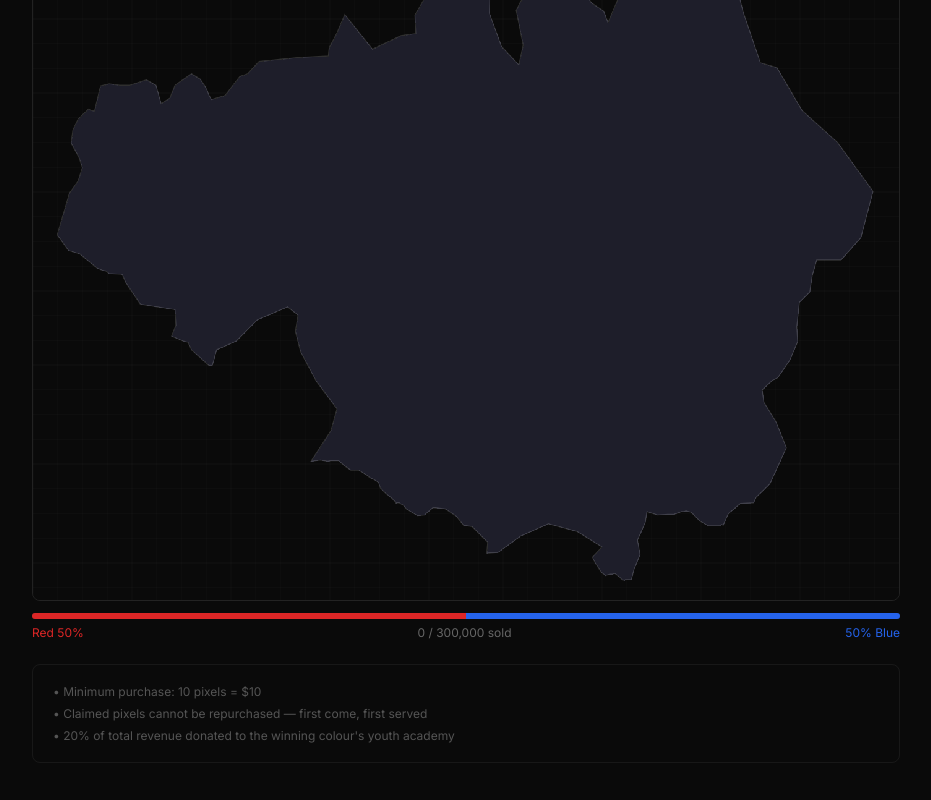
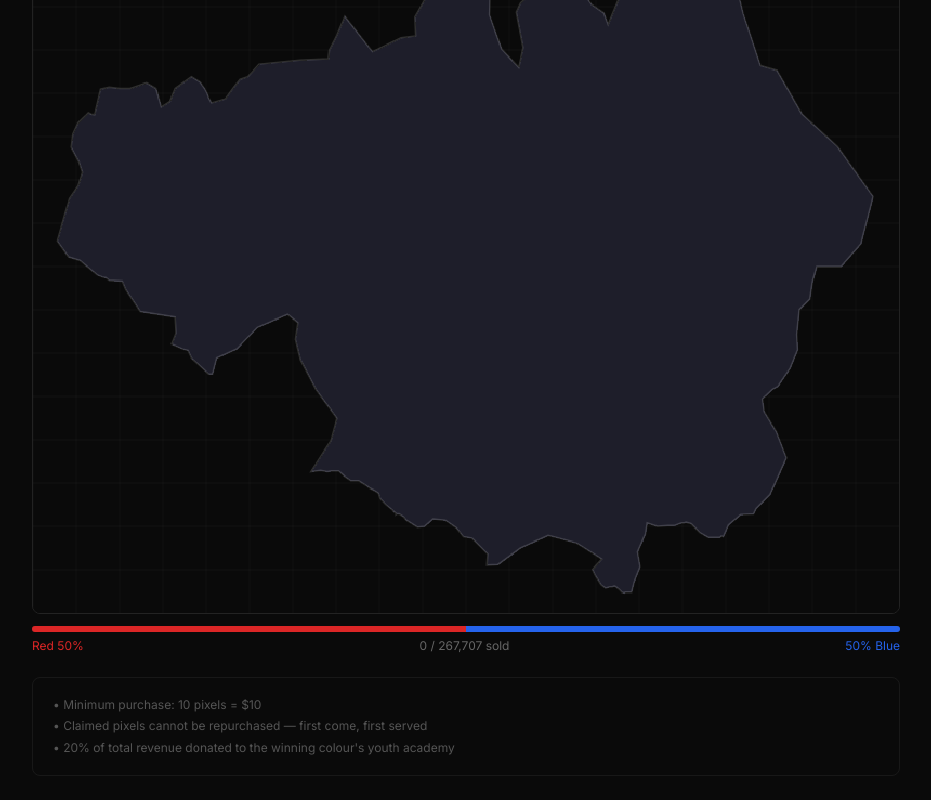
Before and after one commit to enkorteam-coder/pixel-derby, a Next.js app: page /derby/manchester in a window 1280 px wide. Shown: the part 424-1224 px from the top of the page, without its empty margins (174-1105 px from the left). Built offline with nearby package versions, Linux system fonts and the light colour scheme; no server answers; the database is empty.

Commit message:
switch to paypal live

```diff
--- a/app/api/capture-payment/route.ts
+++ b/app/api/capture-payment/route.ts
@@ -1,7 +1,7 @@
 import { NextRequest, NextResponse } from 'next/server'
 import { supabaseAdmin } from '@/lib/supabase-admin'
 
-const PAYPAL_API = 'https://api-m.sandbox.paypal.com'
+const PAYPAL_API = 'https://api-m.paypal.com'
 
 async function getAccessToken() {
   const clientId = process.env.NEXT_PUBLIC_PAYPAL_CLIENT_ID!
--- a/app/api/create-checkout/route.ts
+++ b/app/api/create-checkout/route.ts
@@ -1,7 +1,7 @@
 import { NextRequest, NextResponse } from 'next/server'
 import { supabaseAdmin } from '@/lib/supabase-admin'
 
-const PAYPAL_API = 'https://api-m.sandbox.paypal.com'
+const PAYPAL_API = 'https://api-m.paypal.com'
 
 async function getAccessToken() {
   const clientId = process.env.NEXT_PUBLIC_PAYPAL_CLIENT_ID!
--- a/app/derby/manchester/page.tsx
+++ b/app/derby/manchester/page.tsx
@@ -4,8 +4,8 @@ import { useState, useEffect, useRef, useCallback } from 'react'
 import Link from 'next/link'
 import { supabase } from '@/lib/supabase'
 
-const COLS = 1400
-const ROWS = 1100
+const COLS = 800
+const ROWS = 640
 
 const MANCHESTER_POLYGON: number[][] = [
   [0.028,0.463],[0.041,0.486],[0.054,0.491],[0.074,0.512],[0.080,0.515],
@@ -151,6 +151,7 @@ console.log('그리기 완료, grid[52794]:', grid[52794])  // 추가
     const mask = buildMask()
     console.log('마스크 크기:', mask.size)
     maskRef.current = mask
+    setMaskSize(mask.size)  // 추가
     const grid = gridRef.current
 
 const loadPixels = async () => {
@@ -294,7 +295,7 @@ async function handlePurchase() {
   }
 
   const totalSold = counts.a + counts.b
-  const maskSize = maskRef.current.size || 300000
+  const [maskSize, setMaskSize] = useState(0)
   const redPct = totalSold > 0 ? Math.round(counts.a / totalSold * 100) : 50
 
   return (
```
